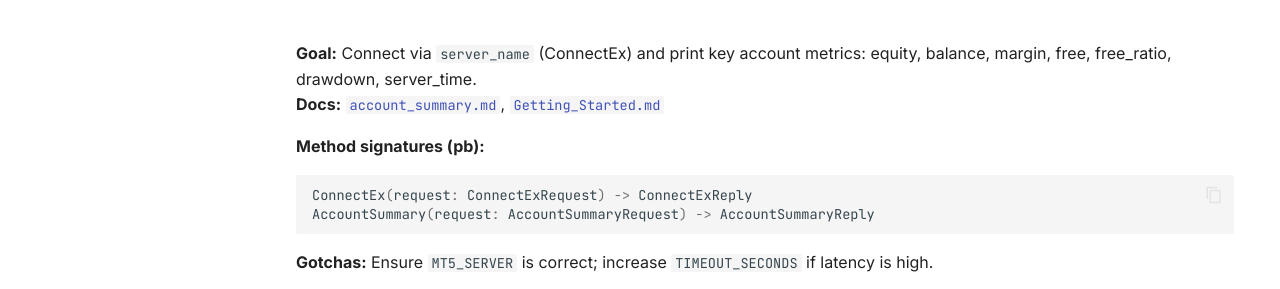
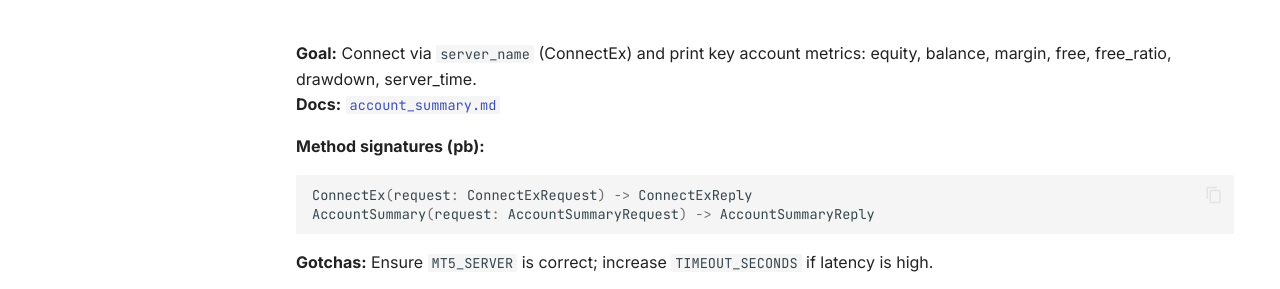
Before and after one commit to MetaRPC/PyMT5, an MkDocs documentation site: the page built from docs/Examples/Base_example/Step_number_one.md, in a window 1280 px wide and 900 px high, scrolled down 2029 px. Shown: the part 166-455 px from the top of the window. Built offline with MkDocs 1.6.1 and Material for MkDocs 9.7.7, drawn with Linux system fonts in a browser that asks for light colours; comment, search, counter and statistics services are not loaded.

Commit message:
Update Step_number_one.md

````diff
--- a/docs/Examples/Base_example/Step_number_one.md
+++ b/docs/Examples/Base_example/Step_number_one.md
@@ -76,7 +76,7 @@ PY
 
 # Step 1: one‑shot account_summary 🔌📊
 **Goal:** Connect via `server_name` (ConnectEx) and print key account metrics: equity, balance, margin, free, free_ratio, drawdown, server_time.
-**Docs:** [`account_summary.md`](../../MT5Account/Account_Information/account_summary.md), [`Getting_Started.md`](../../MT5Account/Getting_Started.md)
+**Docs:** [`account_summary.md`](../../MT5Account/Account_Information/account_summary.md)
 
 **Method signatures (pb):**
 ```python
````
